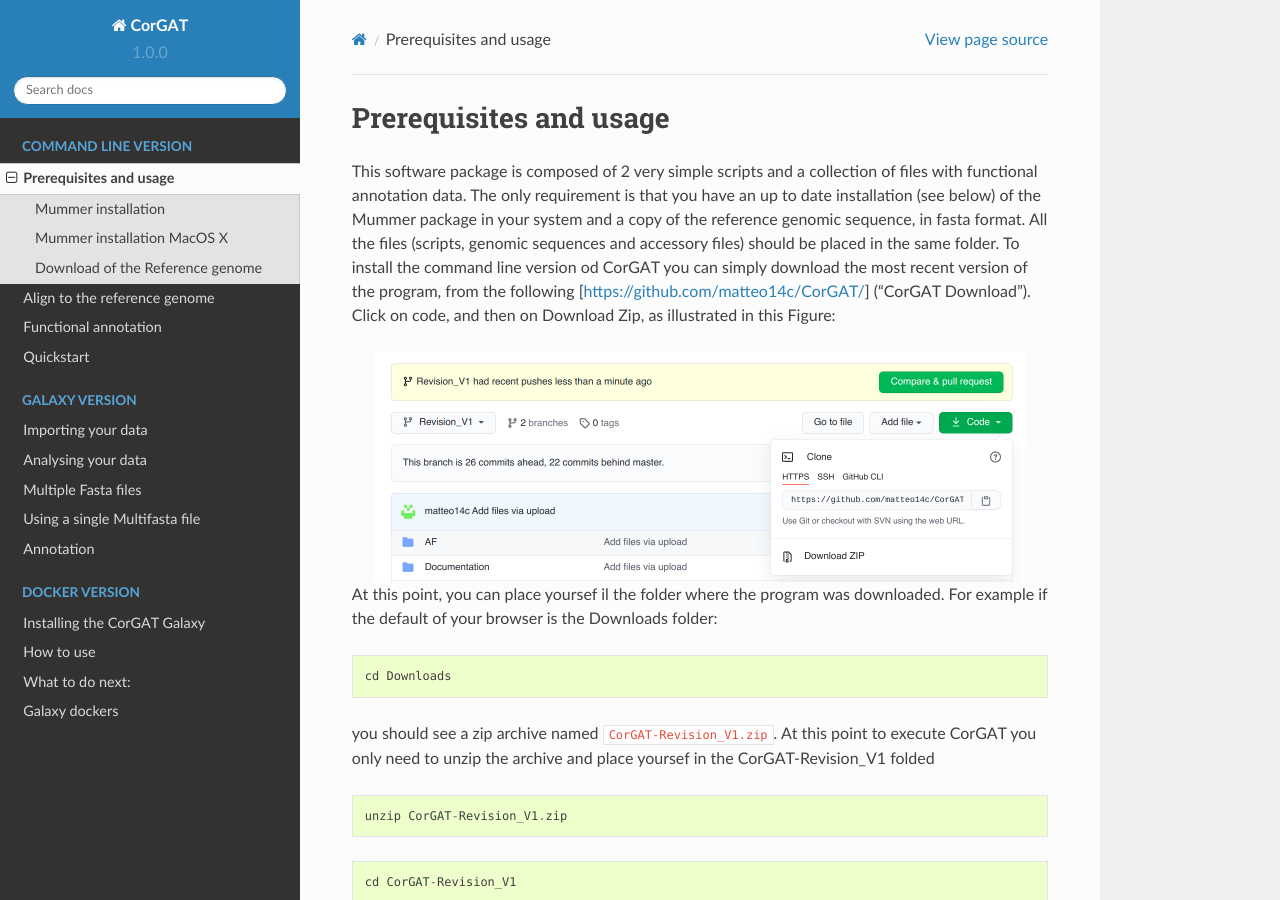
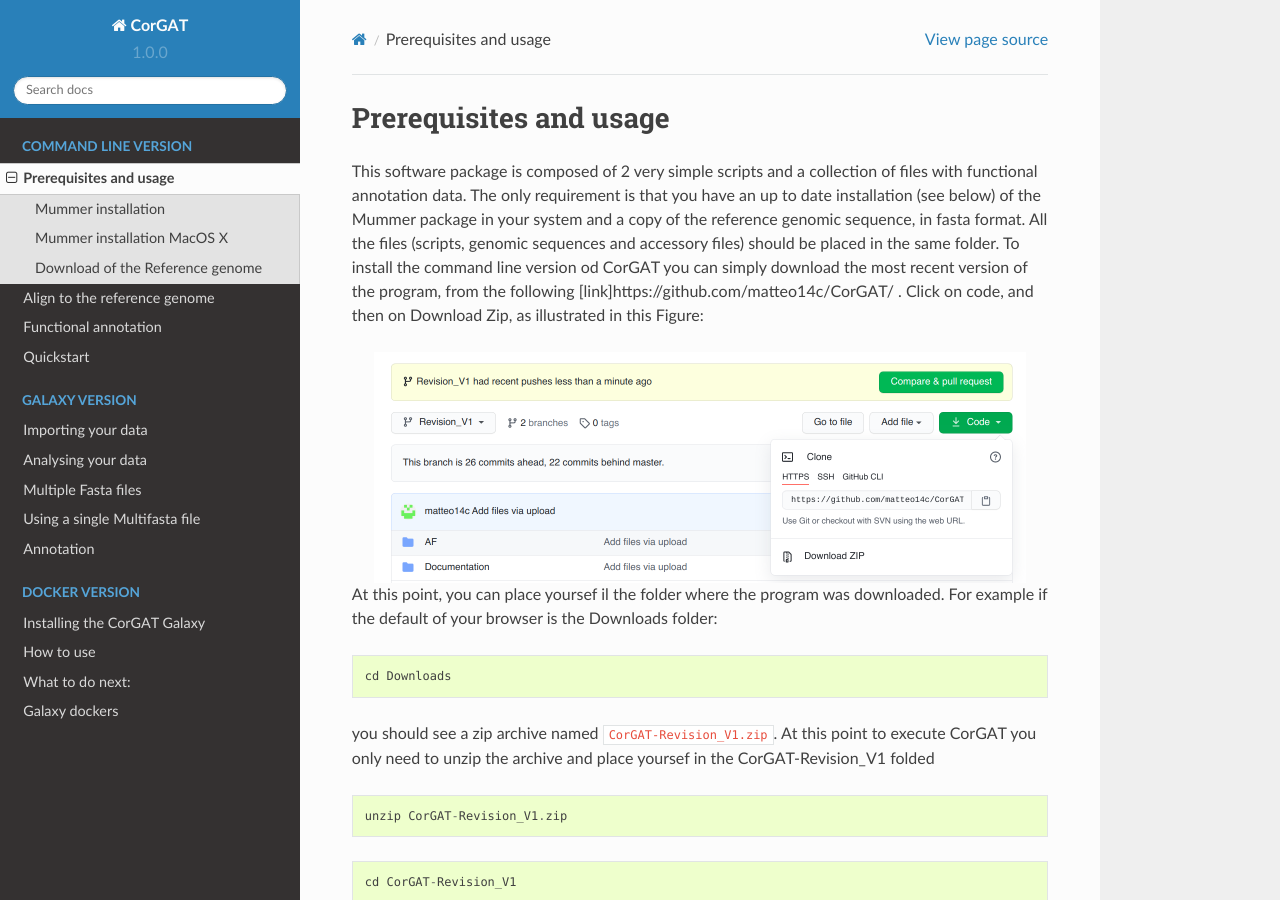
Before and after one commit to matteo14c/CorGAT, a Sphinx documentation site: the page built from Documentation/source/prerequisites.rst, in a window 1280 px wide and 900 px high. Built offline with Sphinx 7.4.7 and the Read the Docs theme 2.0.0, drawn with Linux system fonts in a browser that asks for light colours.

Commit message:
Update prerequisites.rst

```diff
--- a/Documentation/source/prerequisites.rst
+++ b/Documentation/source/prerequisites.rst
@@ -1,7 +1,7 @@
 Prerequisites and usage
 =======================
 
-This software package is composed of 2 very simple scripts and a collection of files with functional annotation data. The only requirement is that you have an up to date installation (see below) of the Mummer package in your system and a copy of the reference genomic sequence, in fasta format. All the files (scripts, genomic sequences and accessory files) should be placed in the same folder. To install the command line version od CorGAT you can simply download the most recent version of the program, from the following [https://github.com/matteo14c/CorGAT/] ("CorGAT Download").
+This software package is composed of 2 very simple scripts and a collection of files with functional annotation data. The only requirement is that you have an up to date installation (see below) of the Mummer package in your system and a copy of the reference genomic sequence, in fasta format. All the files (scripts, genomic sequences and accessory files) should be placed in the same folder. To install the command line version od CorGAT you can simply download the most recent version of the program, from the following [link]https://github.com/matteo14c/CorGAT/ .
 Click on code, and then on Download Zip, as illustrated in this Figure:
 
 .. figure:: _static/img/corgat14.png
```
